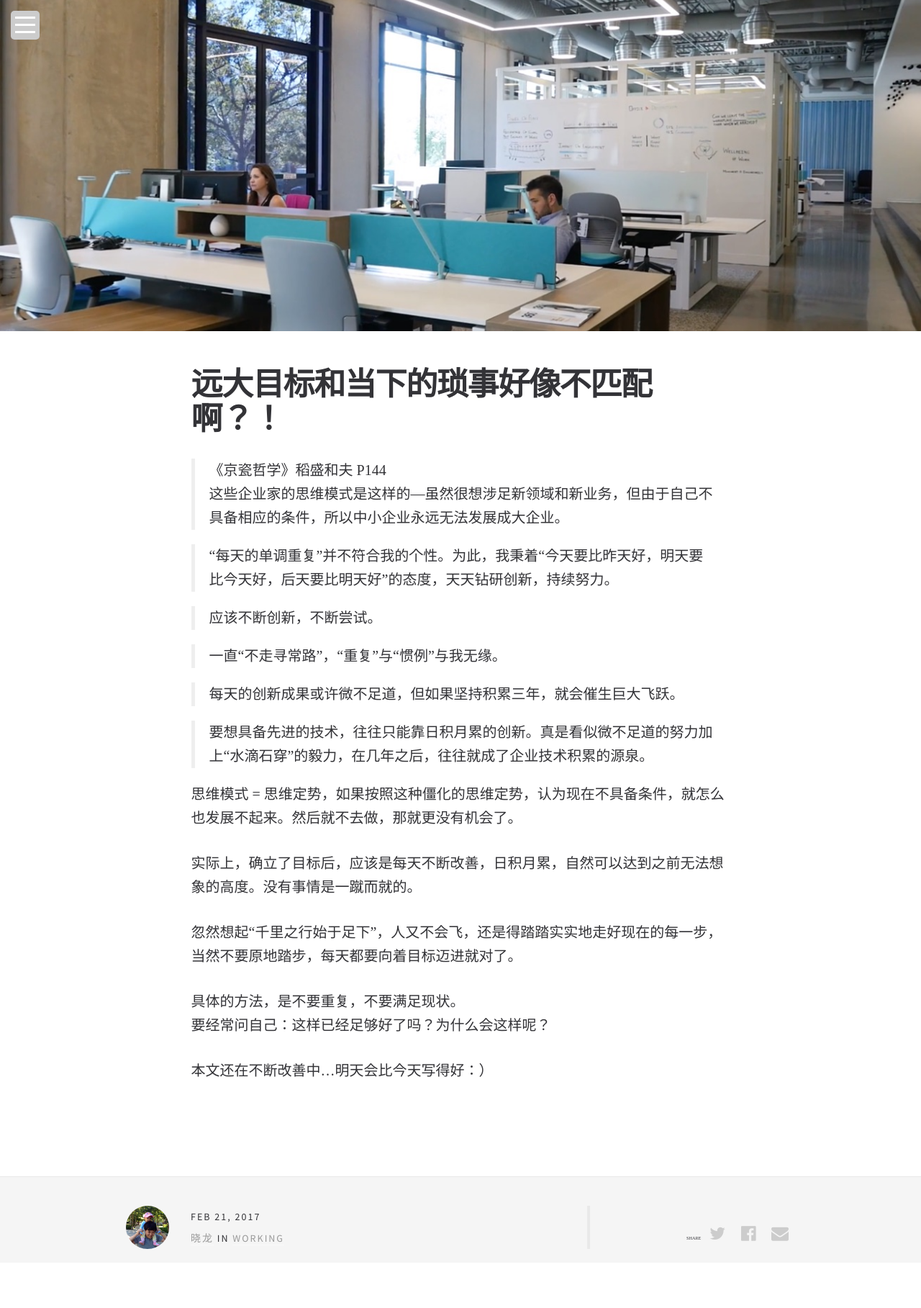
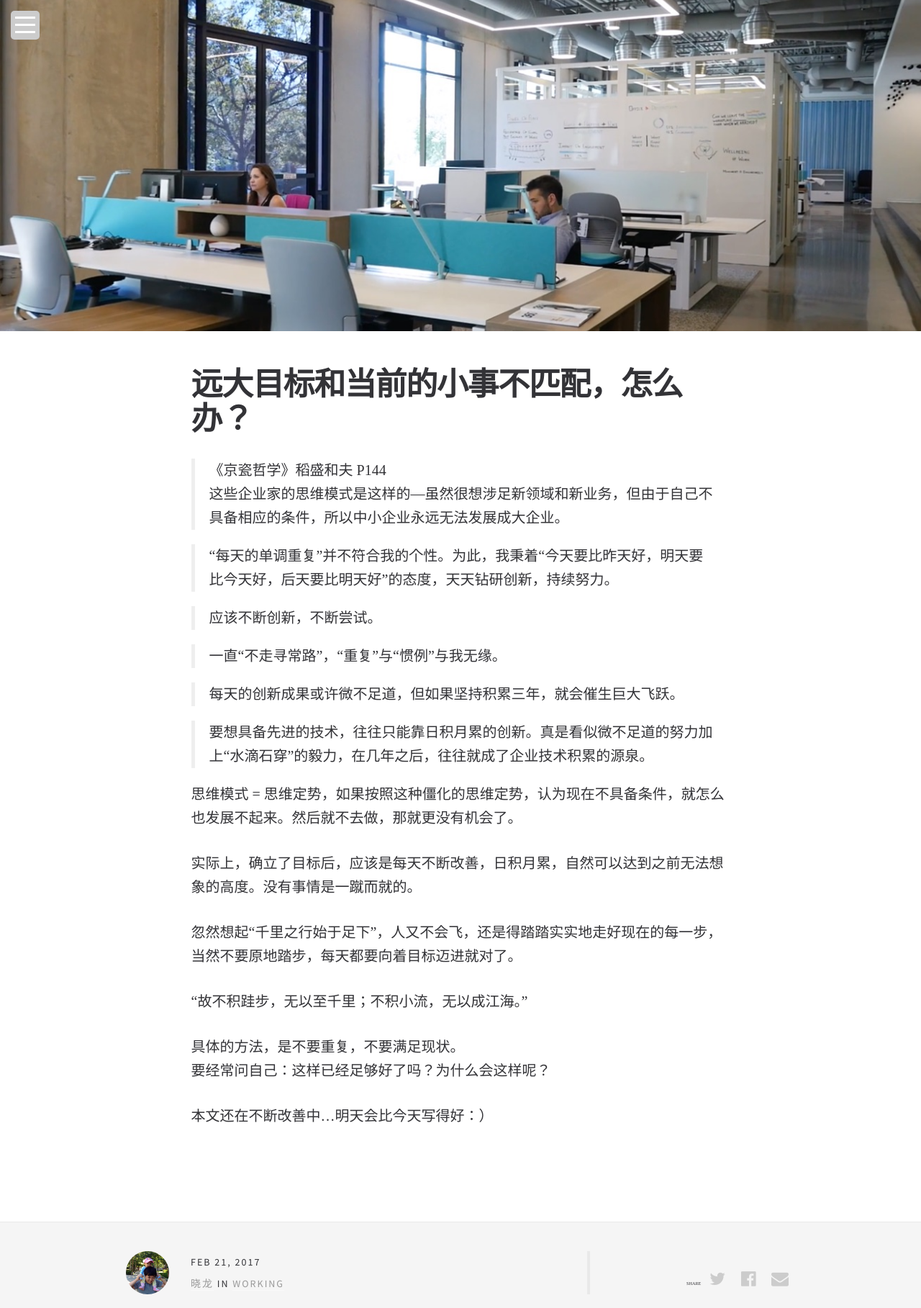
Before and after one commit to zxlive/zxlive.github.com, a Jekyll site: the page built from _posts/2017-02-21-readbook-1.md, in a window 1280 px wide. Shown: the whole page at 72% size. Built offline with Jekyll 4.4.1, drawn with Linux system fonts in a browser that asks for light colours; some web fonts are replaced.

Commit message:
提交文章

```diff
--- a/_posts/2017-02-21-readbook-1.md
+++ b/_posts/2017-02-21-readbook-1.md
@@ -1,6 +1,6 @@
 ---
 layout: post
-title:  "远大目标和当下的琐事好像不匹配啊？！"
+title:  "远大目标和当前的小事不匹配，怎么办？"
 date:   2017-02-21
 categories: Working
 author_name: 晓龙
@@ -27,6 +27,8 @@ feature_image: office
 
    忽然想起“千里之行始于足下”，人又不会飞，还是得踏踏实实地走好现在的每一步，当然不要原地踏步，每天都要向着目标迈进就对了。
 
+   “故不积跬步，无以至千里；不积小流，无以成江海。”
+
    具体的方法，是不要重复，不要满足现状。
    要经常问自己：这样已经足够好了吗？为什么会这样呢？
 
```
